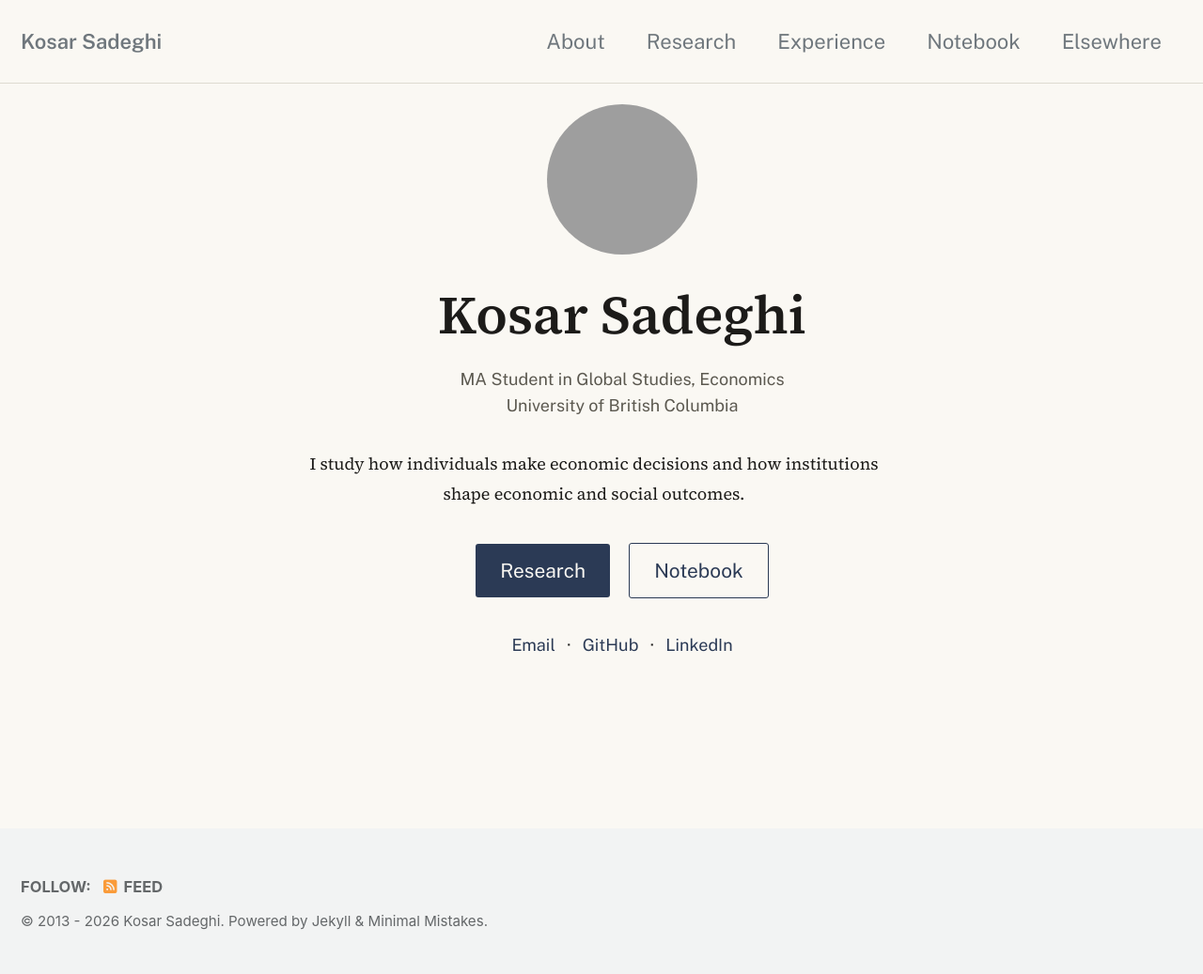
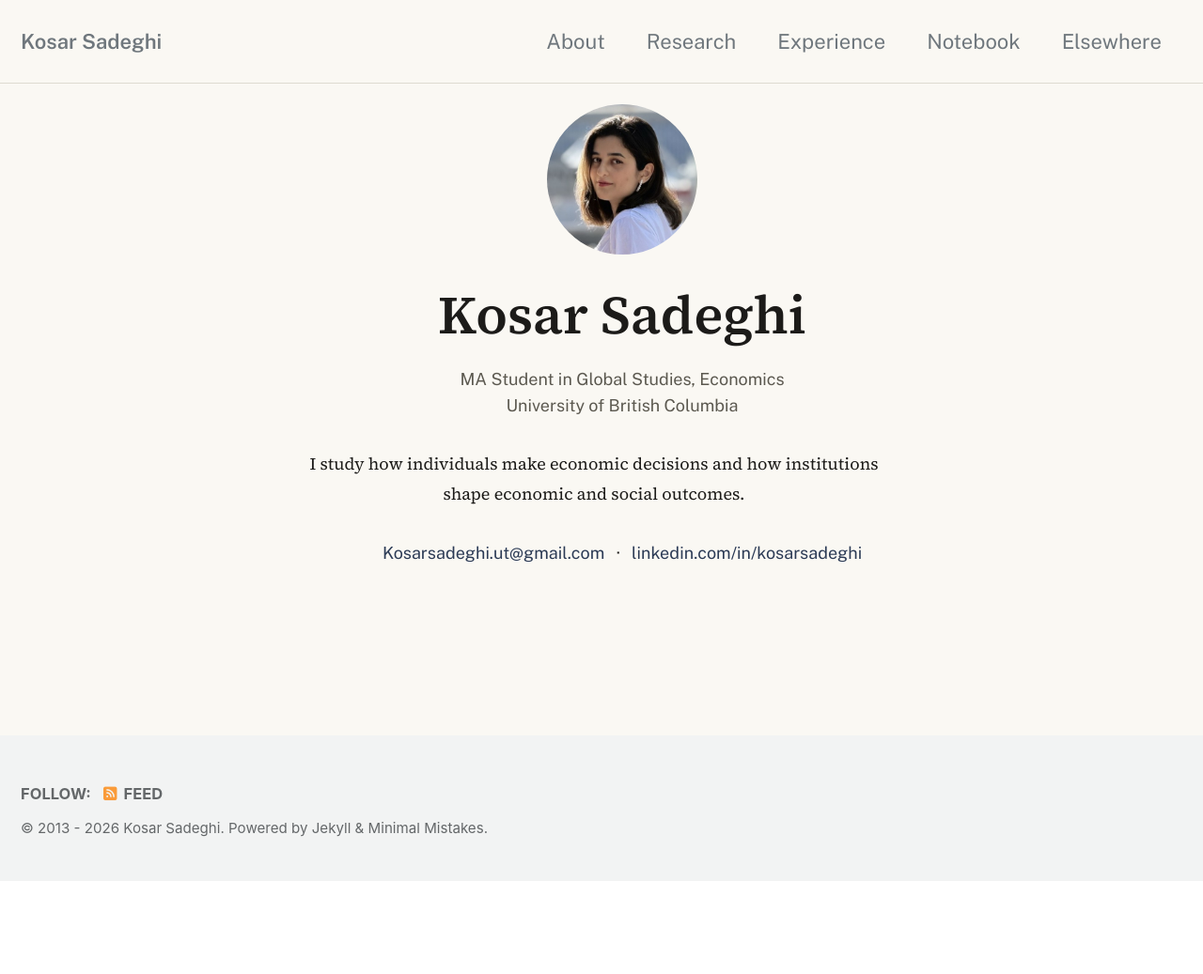
Before and after one commit to KosarSadeghi04/kosarsadeghi.github.io, a Jekyll site: the page built from index.html, in a window 1280 px wide. Shown: the whole page at 94% size. Built offline with Jekyll 4.4.1, drawn with Linux system fonts in a browser that asks for light colours; cached includes are drawn as plain includes; the list of posts is cut into pages by our own code; after the commit the page ends 938 px from its top, so only the background shows below that; grey boxes are pictures that could not be loaded.

Commit message:
Simplify homepage hero: add profile photo, drop nav buttons, trim contacts
Point the hero image at the existing bio photo, remove the Research/
Notebook buttons, and reduce contact links to email and LinkedIn shown
as visible text.

Co-Authored-By: Claude Sonnet 5 <noreply@anthropic.com>

```diff
--- a/index.html
+++ b/index.html
@@ -7,7 +7,7 @@ classes: wide
 
 <div class="hero">
 
-  <img class="hero-image" src="/assets/images/profile.jpg" alt="Kosar Sadeghi">
+  <img class="hero-image" src="/assets/images/bio-photo.jpg" alt="Kosar Sadeghi">
 
   <h1>Kosar Sadeghi</h1>
 
@@ -20,22 +20,9 @@ classes: wide
     I study how individuals make economic decisions and how institutions shape economic and social outcomes.
   </p>
 
-  <div class="hero-buttons">
-
-  <a href="/research/" class="btn-primary">
-    Research
-  </a>
-
-  <a href="/notebook/" class="btn-secondary">
-    Notebook
-  </a>
-
-</div>
-
   <p class="hero-links">
-    <a href="mailto:Kosarsadeghi.ut@gmail.com">Email</a> ·
-    <a href="https://github.com/KosarSadeghi04">GitHub</a> ·
-    <a href="https://www.linkedin.com/in/kosarsadeghi">LinkedIn</a>
+    <a href="mailto:Kosarsadeghi.ut@gmail.com">Kosarsadeghi.ut@gmail.com</a> ·
+    <a href="https://www.linkedin.com/in/kosarsadeghi">linkedin.com/in/kosarsadeghi</a>
   </p>
 
 </div>
```
